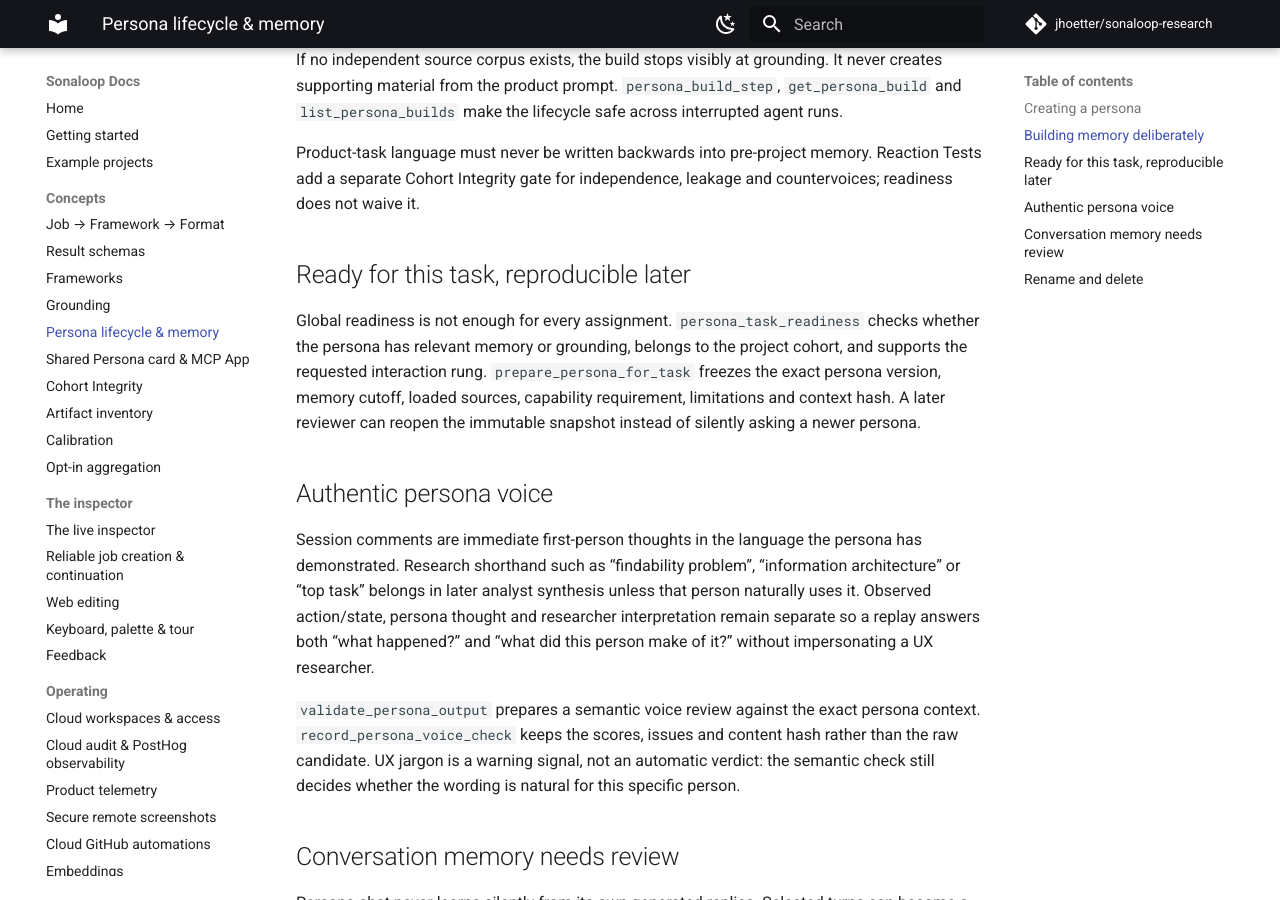
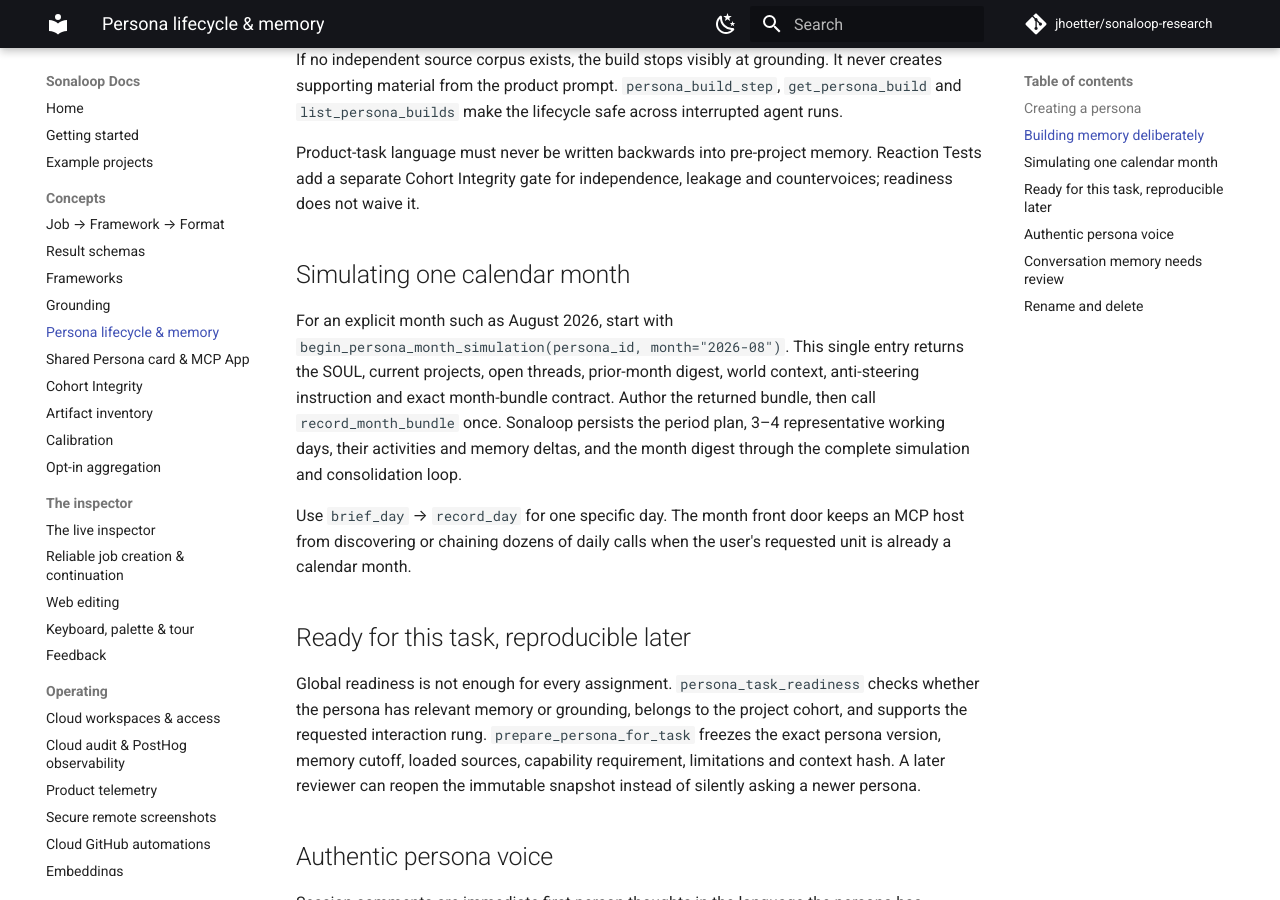
Before and after one commit to jhoetter/sonaloop-docs, an MkDocs documentation site: the page built from docs/persona-memory.md, in a window 1280 px wide and 900 px high, scrolled down 1226 px. Built offline with MkDocs 1.6.1 and Material for MkDocs 9.7.7, drawn with Linux system fonts in a browser that asks for light colours; comment, search, counter and statistics services are not loaded.

Commit message:
Document avatar references and month simulation front door

```diff
--- a/docs/llms.txt
+++ b/docs/llms.txt
@@ -7,7 +7,7 @@
 
 ## Docs
 
-- [Shared Persona card and MCP App](https://raw.githubusercontent.com/jhoetter/sonaloop-docs/main/docs/persona-mcp-app.md): one customer-owned view in native product and MCP Apps, direct edits and native avatars, operation replay and conflict handling, portable package and generic local reference host
+- [Shared Persona card and MCP App](https://raw.githubusercontent.com/jhoetter/sonaloop-docs/main/docs/persona-mcp-app.md): one customer-owned view in native product and MCP Apps, direct edits and native GPT Image 2.5 avatars with workspace style references, operation replay and conflict handling, portable package and generic local reference host
 
 - [Getting started](https://raw.githubusercontent.com/jhoetter/sonaloop-docs/main/docs/getting-started.md): one-sentence uvx install, MCP registration, sonaloop info diagnostics, first project
 - [Example projects](https://raw.githubusercontent.com/jhoetter/sonaloop-docs/main/docs/examples.md): shipped demo studies — list/load/remove, idempotent loading
@@ -15,7 +15,7 @@
 - [Result schemas](https://raw.githubusercontent.com/jhoetter/sonaloop-docs/main/docs/result-schemas.md): domain-neutral output contracts for Jobs and methodologies, evidence policy, live-required interruption seam
 - [Frameworks](https://raw.githubusercontent.com/jhoetter/sonaloop-docs/main/docs/frameworks.md): methodology frameworks a run can follow
 - [Grounding](https://raw.githubusercontent.com/jhoetter/sonaloop-docs/main/docs/grounding.md): evidence grounding and provenance
-- [Persona lifecycle & memory](https://raw.githubusercontent.com/jhoetter/sonaloop-docs/main/docs/persona-memory.md): governed resumable builds, source-aware temporal memory, task-context snapshots, authentic voice checks, reviewed chat continuity, safe edits and impact-aware deletion
+- [Persona lifecycle & memory](https://raw.githubusercontent.com/jhoetter/sonaloop-docs/main/docs/persona-memory.md): governed resumable builds, a one-call calendar-month simulation front door, source-aware temporal memory, task-context snapshots, authentic voice checks, reviewed chat continuity, safe edits and impact-aware deletion
 - [Cohort Integrity](https://raw.githubusercontent.com/jhoetter/sonaloop-docs/main/docs/cohort-integrity.md): server-owned Reaction Test gate for independent persona depth/provenance, framed-hypothesis leakage, countervoices, remediation and explicit report limitations, presented as compact progressive disclosure without removing audit evidence
 - [Artifact inventory](https://raw.githubusercontent.com/jhoetter/sonaloop-docs/main/docs/artifact-inventory.md): references vs assets vs flows vs sessions, linear persona reading flows, runnable and metadata-only remote prototype forms, and authenticated workspace-bound Cloud file delivery
 - [Calibration](https://raw.githubusercontent.com/jhoetter/sonaloop-docs/main/docs/calibration.md): prediction calibration and Brier scoring
@@ -26,7 +26,7 @@
 - [Keyboard, palette & tour](https://raw.githubusercontent.com/jhoetter/sonaloop-docs/main/docs/keyboard.md): shortcuts (j/k/Enter/o/Esc row + slide-over navigation), the command palette, the local opt-in product tour and shared-Cloud default
 - [Feedback](https://raw.githubusercontent.com/jhoetter/sonaloop-docs/main/docs/feedback.md): in-app feedback, /feedback inbox, CLI, SONALOOP_FEEDBACK_WEBHOOK
 - [Cloud workspaces and customer access](https://raw.githubusercontent.com/jhoetter/sonaloop-docs/main/docs/cloud-workspaces.md): tenant isolation, authenticated sandboxed static-prototype delivery, OIDC email/password identity, exact-email invitations, no-charge workspace provisioning, customer-facing tour policy, and versioned tenant-safe workspace_design_system.v2 branding with positive/negative light/dark logos
-- [Cloud execution audit and PostHog observability](https://raw.githubusercontent.com/jhoetter/sonaloop-docs/main/docs/cloud-observability.md): batched, bounded and append-only tenant/RLS-bound Remote-MCP request lifecycle (`received` through response/disconnect/error), privacy-safe `initialize.clientInfo` connector-family binding and immutable first-ingress Job projection, authenticated HMAC-only `sonaloop_artifact_viewed` with structural report state and optional creator-match Boolean, closed tool/method labels, PostHog `sonaloop_mcp_request_phase` plus `$mcp_tool_call`/`$ai_span`, closed cohort outcomes, W3C correlation, per-attempt hosted `$ai_generation`, HMAC rotation, mixed legacy-aware local replay boundary and smoke test
+- [Cloud execution audit and PostHog observability](https://raw.githubusercontent.com/jhoetter/sonaloop-docs/main/docs/cloud-observability.md): batched, bounded and append-only tenant/RLS-bound Remote-MCP request lifecycle (`received` through response/disconnect/error), privacy-safe `initialize.clientInfo` connector-family binding with per-request User-Agent recovery for ambiguity-closed analytics and immutable first-ingress Job projection, authenticated HMAC-only `sonaloop_artifact_viewed` with structural report state and optional creator-match Boolean, closed tool/method labels, PostHog `sonaloop_mcp_request_phase` plus `$mcp_tool_call`/`$ai_span`, closed cohort outcomes, W3C correlation, per-attempt hosted `$ai_generation`, HMAC rotation, mixed legacy-aware local replay boundary and smoke test
 - [Product telemetry](https://raw.githubusercontent.com/jhoetter/sonaloop-docs/main/docs/product-telemetry.md): provider-neutral semantic events for successful views and core mutations, tenant resolution, HMAC pseudonyms, event/property allowlists, five-minute view dedupe, durable retry/dead-letter delivery and replaceable PostHog export
 - [Secure remote screenshots](https://raw.githubusercontent.com/jhoetter/sonaloop-docs/main/docs/remote-screenshot-admission.md): direct-byte Remote-MCP admission, image and external scanner gates, tenant/run idempotency, immutable flow manifests and exact Product Understanding coverage
 - [Cloud GitHub automations](https://raw.githubusercontent.com/jhoetter/sonaloop-docs/main/docs/cloud-github-automations.md): GitHub App setup, webhook events, reaction-test flow, result schemas and writeback targets
--- a/docs/persona-memory.md
+++ b/docs/persona-memory.md
@@ -47,6 +47,20 @@ supporting material from the product prompt. `persona_build_step`, `get_persona_
 Product-task language must never be written backwards into pre-project memory. Reaction Tests add a
 separate Cohort Integrity gate for independence, leakage and countervoices; readiness does not waive it.
 
+## Simulating one calendar month
+
+For an explicit month such as August 2026, start with
+`begin_persona_month_simulation(persona_id, month="2026-08")`. This single entry
+returns the SOUL, current projects, open threads, prior-month digest, world context,
+anti-steering instruction and exact month-bundle contract. Author the returned
+bundle, then call `record_month_bundle` once. Sonaloop persists the period plan,
+3–4 representative working days, their activities and memory deltas, and the month
+digest through the complete simulation and consolidation loop.
+
+Use `brief_day` → `record_day` for one specific day. The month front door keeps an
+MCP host from discovering or chaining dozens of daily calls when the user's requested
+unit is already a calendar month.
+
 ## Ready for this task, reproducible later
 
 Global readiness is not enough for every assignment. `persona_task_readiness` checks whether the
```
Also changed, not shown: docs/cloud-observability.md (+5 -1 lines), docs/persona-mcp-app.md (+9 -0 lines).
